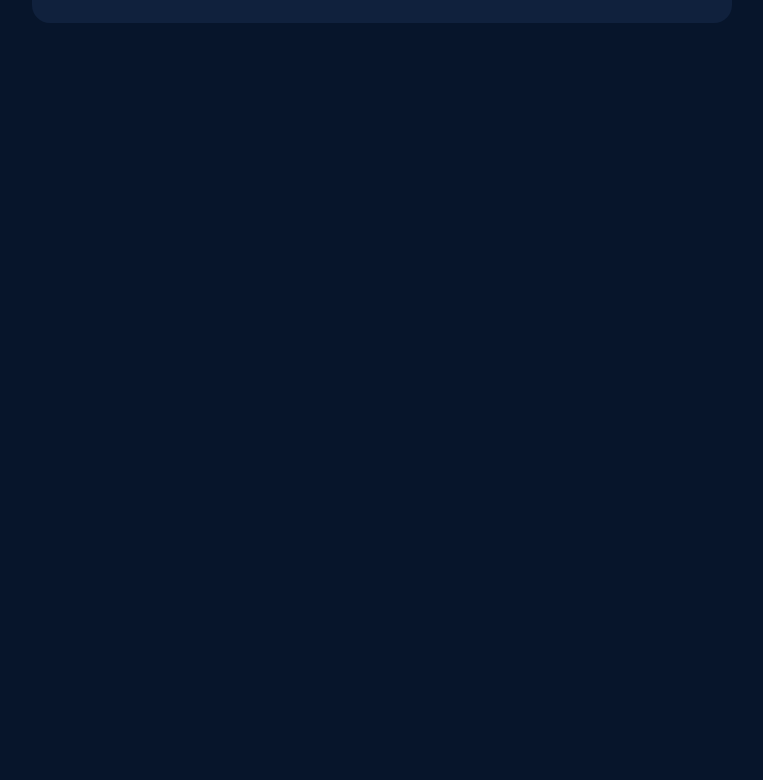
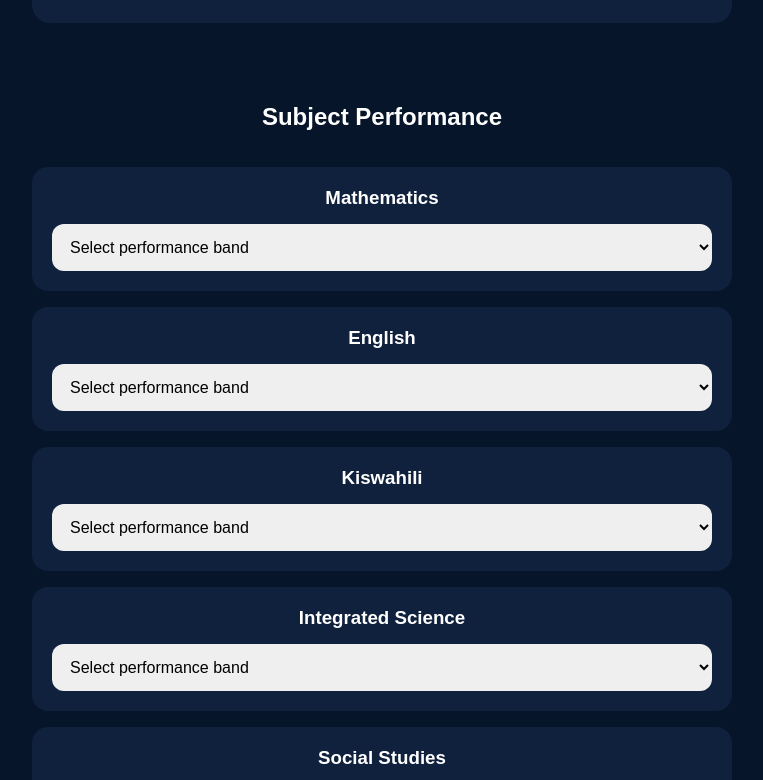
Before and after one commit to 77joses/SwiftPath-, a React (Vite) app: page / in a window 1280 px wide. Shown: the part 1660-2440 px from the top of the page, without its empty margins (258-1021 px from the left). Before the commit the page ends 1743 px from the top, so only its background shows below. Built offline with nearby package versions, Linux system fonts and the light colour scheme.

Commit message:
Update App.jsx

```diff
--- a/src/App.jsx
+++ b/src/App.jsx
@@ -1,3 +1,5 @@
+import subjects from "./data/subjects";
+import PerformanceCard from "./components/PerformanceCard";
 import pathways from "./data/pathways";
 import questions from "./data/questions";
 
@@ -66,7 +68,26 @@ export default function App() {
 
           ))}
         </div>
+<div
+  style={{
+    marginTop: "80px",
+    width: "100%",
+    display: "flex",
+    flexDirection: "column",
+    alignItems: "center",
+  }}
+>
+  <h2 style={{ marginBottom: "20px" }}>
+    Subject Performance
+  </h2>
 
+  {subjects.map((subject, index) => (
+    <PerformanceCard
+      key={index}
+      subject={subject}
+    />
+  ))}
+</div>
       </section>
 
     </div>
```
